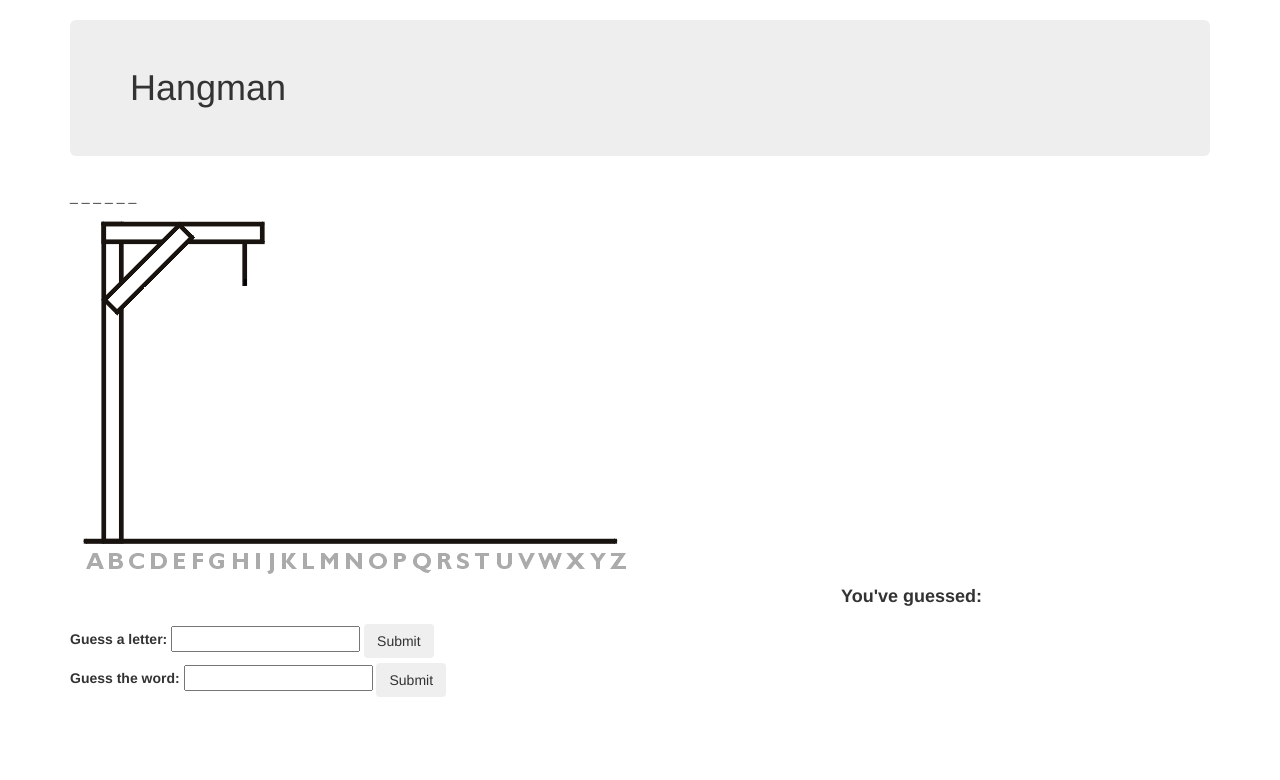
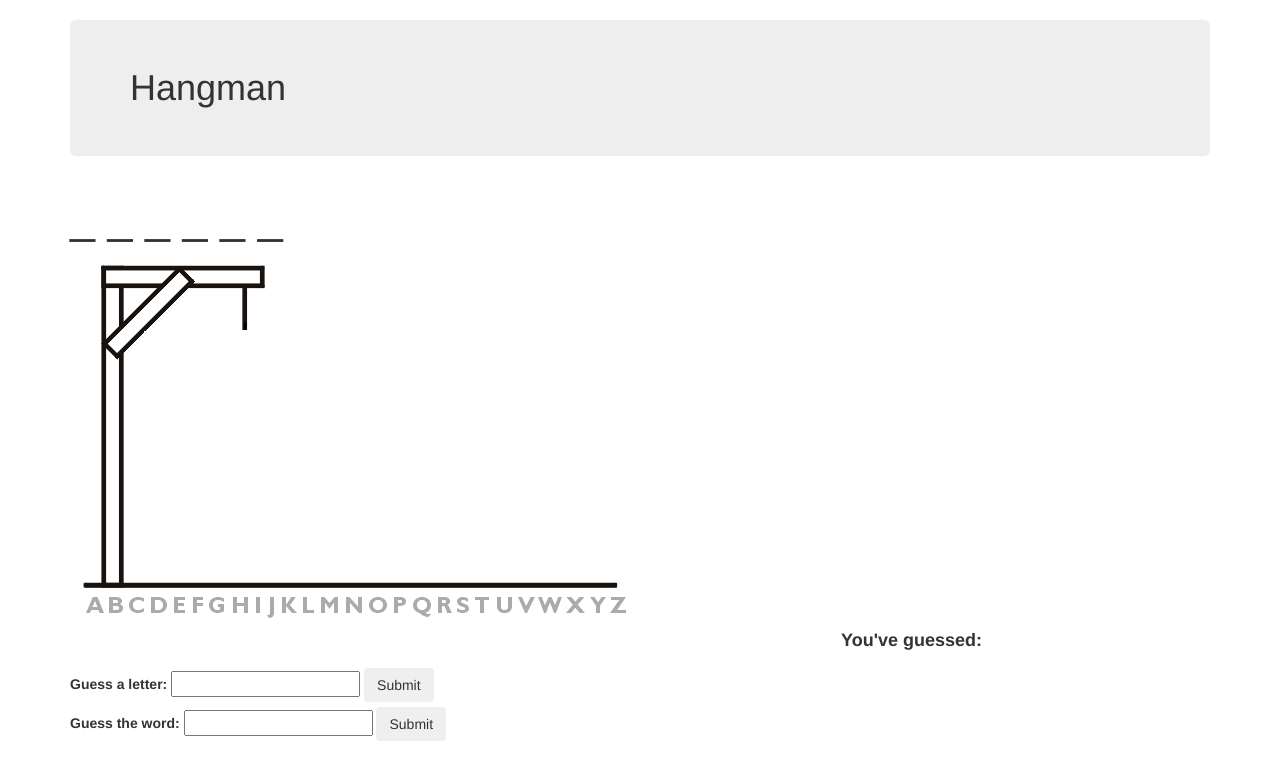
Before and after one commit to ParkerCatalano/hangman, a plain HTML site: page index.html in a window 1280 px wide. Both pictures are taken after typing "Sample" into the empty fields and a click on the button "Submit". Drawn offline with Linux system fonts and the light colour scheme.

Commit message:
alter text size for underscores

```diff
--- a/css/styles.css
+++ b/css/styles.css
@@ -20,3 +20,7 @@
 #player2-input2 {
   padding-top: 5px;
 }
+
+#wordToGuess {
+  font-size: 45px;
+}
--- a/js/scripts.js
+++ b/js/scripts.js
@@ -14,9 +14,8 @@ $(document).ready(function() {
     var inputtedWord = $("input#player1-word").val();
     var newWord = new Word(inputtedWord)
     var splitWord = newWord.inputtedArray();
-      $("#wordToGuess").text(splitWord);
 
-
+    $("#wordToGuess").text(splitWord);
     $("#player1-input").hide();
     $("#gallows").show();
     $("#player2-forms").show();
```
